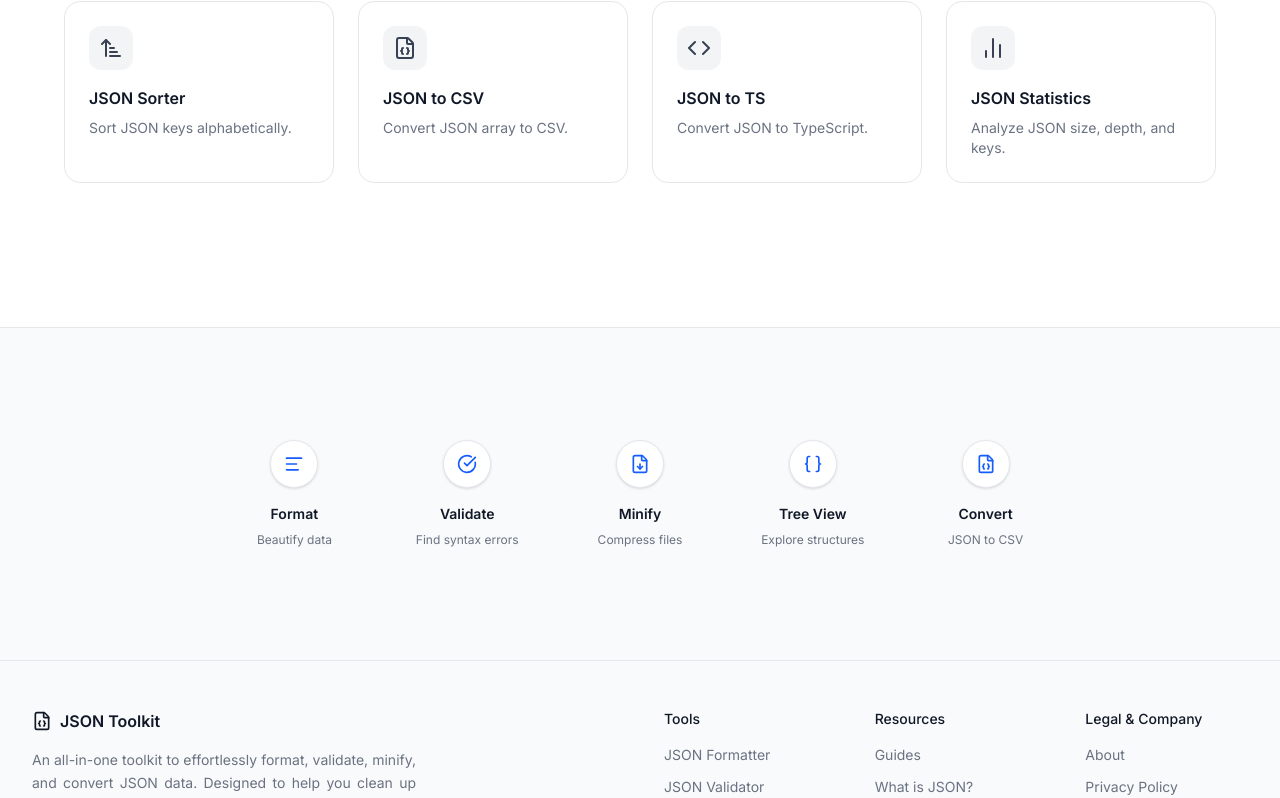
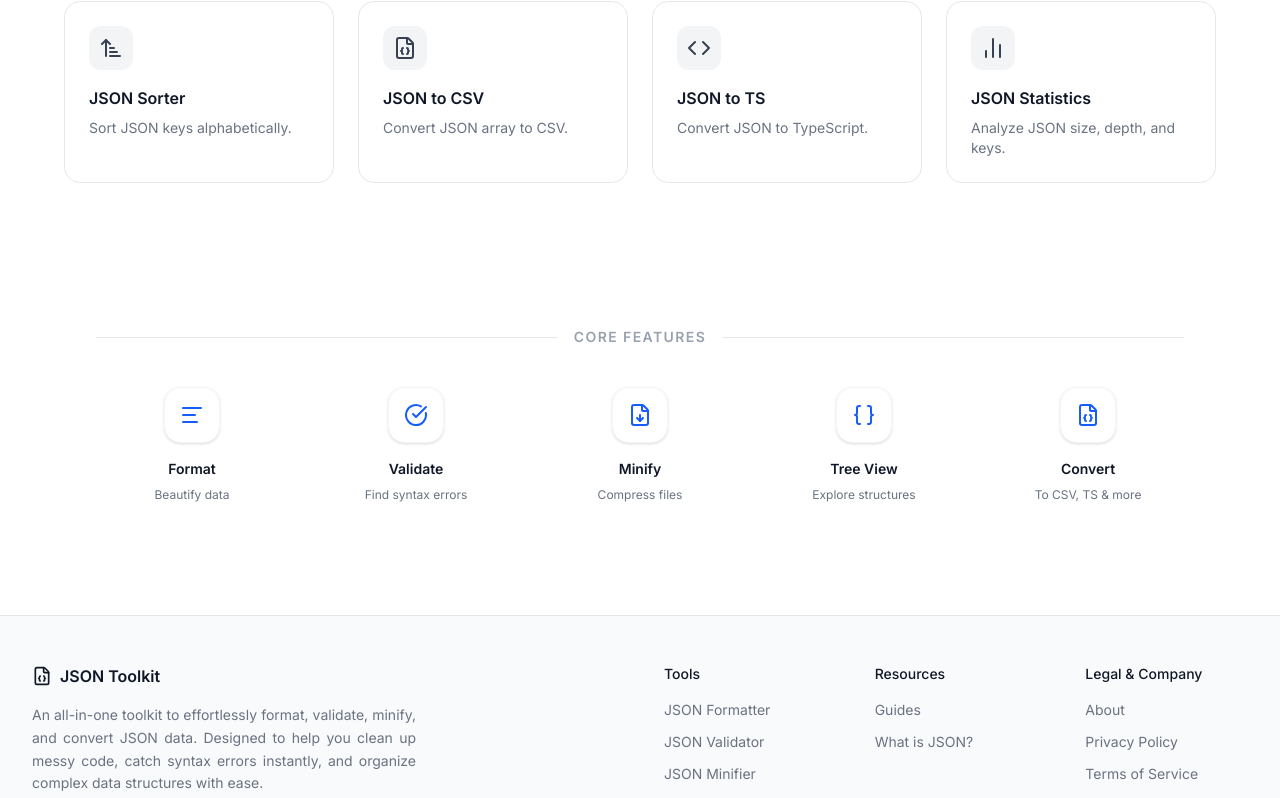
Before and after one commit to sunnytran123/json-toolkit, a Next.js app: page / in a window 1280 px wide. Shown: the part 975-1773 px from the top of the page. Built offline with nearby package versions, Linux system fonts and the light colour scheme.

Commit message:
style: redesign core features section layout and styling

```diff
--- a/app/page.tsx
+++ b/app/page.tsx
@@ -43,7 +43,7 @@ export default function Home() {
       </section>
 
       {/* Tools Section */}
-      <section id="tools" className="py-16 md:py-24">
+      <section id="tools" className="pt-16 pb-8 md:pt-24 md:pb-8">
         <PageContainer>
           <div className="text-center mb-12">
             <h2 className="text-2xl md:text-3xl font-bold tracking-tight text-gray-900 dark:text-white mb-4">
@@ -76,43 +76,50 @@ export default function Home() {
       </section>
 
       {/* Features/Benefits */}
-      <section className="bg-gray-50 py-16 dark:bg-gray-900/30 border-t border-gray-200 dark:border-gray-800">
-        <PageContainer className="max-w-4xl mx-auto">
+      <section className="bg-white pb-16 pt-4 dark:bg-gray-950">
+        <PageContainer className="max-w-6xl mx-auto">
+          <div className="relative flex items-center mb-10">
+            <div className="flex-grow border-t border-gray-200 dark:border-gray-800"></div>
+            <span className="flex-shrink-0 px-4 text-sm font-semibold text-gray-400 dark:text-gray-500 tracking-widest uppercase">
+              Core Features
+            </span>
+            <div className="flex-grow border-t border-gray-200 dark:border-gray-800"></div>
+          </div>
           <div className="grid grid-cols-2 md:grid-cols-5 gap-8 text-center text-sm text-gray-600 dark:text-gray-400">
-            <div className="flex flex-col items-center gap-2">
-              <div className="h-12 w-12 rounded-full bg-white dark:bg-gray-800 border border-gray-200 dark:border-gray-700 flex items-center justify-center mb-2 text-blue-600 dark:text-blue-400 shadow-sm transition-transform hover:scale-105">
-                <AlignLeft className="h-5 w-5" />
+            <div className="flex flex-col items-center gap-2 group cursor-pointer">
+              <div className="h-14 w-14 rounded-2xl bg-white dark:bg-gray-900 border border-gray-100 dark:border-gray-800 flex items-center justify-center mb-2 text-blue-600 dark:text-blue-400 shadow-sm transition-all duration-300 group-hover:shadow-md group-hover:border-blue-200 dark:group-hover:border-blue-800 group-hover:-translate-y-1 group-hover:bg-blue-50 dark:group-hover:bg-blue-900/20">
+                <AlignLeft className="h-6 w-6" />
               </div>
-              <span className="font-semibold text-gray-900 dark:text-gray-100">Format</span>
+              <span className="font-semibold text-gray-900 dark:text-gray-100 group-hover:text-blue-600 transition-colors">Format</span>
               <span className="text-xs text-gray-500">Beautify data</span>
             </div>
-            <div className="flex flex-col items-center gap-2">
-              <div className="h-12 w-12 rounded-full bg-white dark:bg-gray-800 border border-gray-200 dark:border-gray-700 flex items-center justify-center mb-2 text-blue-600 dark:text-blue-400 shadow-sm transition-transform hover:scale-105">
-                <CheckCircle className="h-5 w-5" />
+            <div className="flex flex-col items-center gap-2 group cursor-pointer">
+              <div className="h-14 w-14 rounded-2xl bg-white dark:bg-gray-900 border border-gray-100 dark:border-gray-800 flex items-center justify-center mb-2 text-blue-600 dark:text-blue-400 shadow-sm transition-all duration-300 group-hover:shadow-md group-hover:border-blue-200 dark:group-hover:border-blue-800 group-hover:-translate-y-1 group-hover:bg-blue-50 dark:group-hover:bg-blue-900/20">
+                <CheckCircle className="h-6 w-6" />
               </div>
-              <span className="font-semibold text-gray-900 dark:text-gray-100">Validate</span>
+              <span className="font-semibold text-gray-900 dark:text-gray-100 group-hover:text-blue-600 transition-colors">Validate</span>
               <span className="text-xs text-gray-500">Find syntax errors</span>
             </div>
-            <div className="flex flex-col items-center gap-2">
-              <div className="h-12 w-12 rounded-full bg-white dark:bg-gray-800 border border-gray-200 dark:border-gray-700 flex items-center justify-center mb-2 text-blue-600 dark:text-blue-400 shadow-sm transition-transform hover:scale-105">
-                <FileDown className="h-5 w-5" />
+            <div className="flex flex-col items-center gap-2 group cursor-pointer">
+              <div className="h-14 w-14 rounded-2xl bg-white dark:bg-gray-900 border border-gray-100 dark:border-gray-800 flex items-center justify-center mb-2 text-blue-600 dark:text-blue-400 shadow-sm transition-all duration-300 group-hover:shadow-md group-hover:border-blue-200 dark:group-hover:border-blue-800 group-hover:-translate-y-1 group-hover:bg-blue-50 dark:group-hover:bg-blue-900/20">
+                <FileDown className="h-6 w-6" />
               </div>
-              <span className="font-semibold text-gray-900 dark:text-gray-100">Minify</span>
+              <span className="font-semibold text-gray-900 dark:text-gray-100 group-hover:text-blue-600 transition-colors">Minify</span>
               <span className="text-xs text-gray-500">Compress files</span>
             </div>
-            <div className="flex flex-col items-center gap-2">
-              <div className="h-12 w-12 rounded-full bg-white dark:bg-gray-800 border border-gray-200 dark:border-gray-700 flex items-center justify-center mb-2 text-blue-600 dark:text-blue-400 shadow-sm transition-transform hover:scale-105">
-                <Braces className="h-5 w-5" />
+            <div className="flex flex-col items-center gap-2 group cursor-pointer">
+              <div className="h-14 w-14 rounded-2xl bg-white dark:bg-gray-900 border border-gray-100 dark:border-gray-800 flex items-center justify-center mb-2 text-blue-600 dark:text-blue-400 shadow-sm transition-all duration-300 group-hover:shadow-md group-hover:border-blue-200 dark:group-hover:border-blue-800 group-hover:-translate-y-1 group-hover:bg-blue-50 dark:group-hover:bg-blue-900/20">
+                <Braces className="h-6 w-6" />
               </div>
-              <span className="font-semibold text-gray-900 dark:text-gray-100">Tree View</span>
+              <span className="font-semibold text-gray-900 dark:text-gray-100 group-hover:text-blue-600 transition-colors">Tree View</span>
               <span className="text-xs text-gray-500">Explore structures</span>
             </div>
-            <div className="flex flex-col items-center gap-2 col-span-2 md:col-span-1">
-              <div className="h-12 w-12 rounded-full bg-white dark:bg-gray-800 border border-gray-200 dark:border-gray-700 flex items-center justify-center mb-2 text-blue-600 dark:text-blue-400 shadow-sm transition-transform hover:scale-105">
-                <FileJson className="h-5 w-5" />
+            <div className="flex flex-col items-center gap-2 col-span-2 md:col-span-1 group cursor-pointer">
+              <div className="h-14 w-14 rounded-2xl bg-white dark:bg-gray-900 border border-gray-100 dark:border-gray-800 flex items-center justify-center mb-2 text-blue-600 dark:text-blue-400 shadow-sm transition-all duration-300 group-hover:shadow-md group-hover:border-blue-200 dark:group-hover:border-blue-800 group-hover:-translate-y-1 group-hover:bg-blue-50 dark:group-hover:bg-blue-900/20">
+                <FileJson className="h-6 w-6" />
               </div>
-              <span className="font-semibold text-gray-900 dark:text-gray-100">Convert</span>
-              <span className="text-xs text-gray-500">JSON to CSV</span>
+              <span className="font-semibold text-gray-900 dark:text-gray-100 group-hover:text-blue-600 transition-colors">Convert</span>
+              <span className="text-xs text-gray-500">To CSV, TS & more</span>
             </div>
           </div>
         </PageContainer>
```
